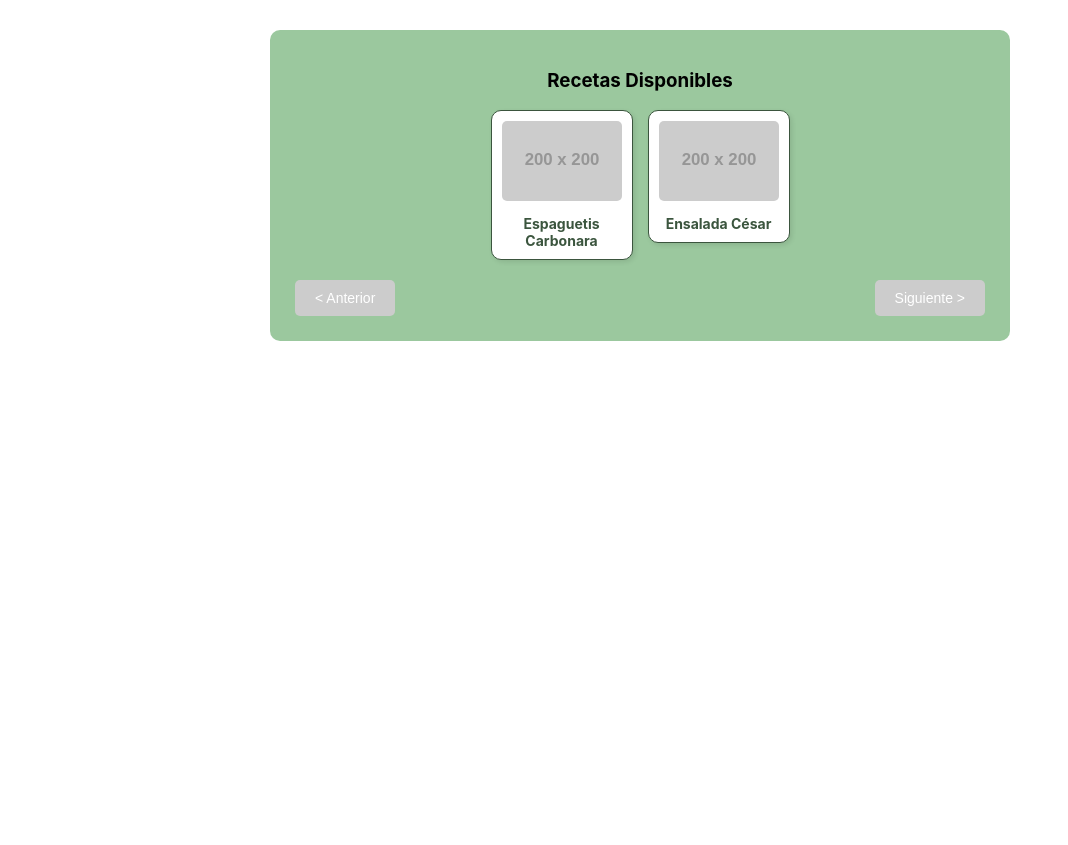
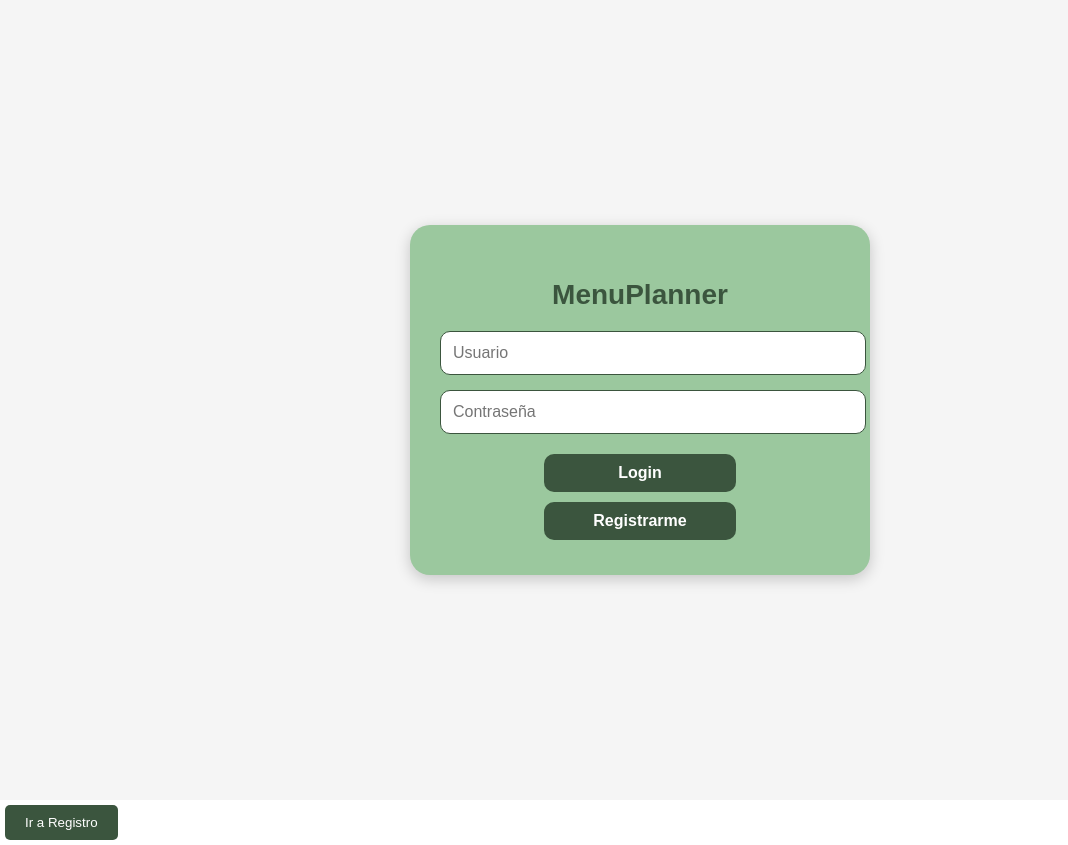
Before and after one commit to nahiacfr/MennuPlanner, a React (Create React App) app in the folder src/menuplanner-frontend/: page / in a window 1280 px wide. Shown: the whole page, without its empty margins (0-1068 px from the left). Before the commit the page ends 800 px from the top, so only its background shows below. Built offline with nearby package versions, Linux system fonts and the light colour scheme.

Commit message:
Login y registro funciona

```diff
--- a/src/menuplanner-frontend/src/App.js
+++ b/src/menuplanner-frontend/src/App.js
@@ -1,50 +1,43 @@
-// src/App.js
-import React from 'react';
+import React, { useState } from 'react';
 import './styles.css';
+import LoginForm from './components/LoginForm';
+import RegisterForm from './components/RegisterForm';
 import RecipeViewer from './components/RecipeViewer';
+import { getRecipes } from './api';
 
 function App() {
-  // Datos de ejemplo para las recetas
-  const availableRecipes = [
-    {
-      name: 'Espaguetis Carbonara',
-      image: 'https://via.placeholder.com/200?text=Carbonara',
-      ingredients: [
-        'Espaguetis: 400 g',
-        'Guanciale (o panceta): 150 g',
-        'Yemas de huevo: 4',
-        'Queso Pecorino Romano: 100 g (rallado)',
-        'Pimienta negra: al gusto',
-        'Sal: al gusto',
-        'Agua: para hervir la pasta',
-      ],
-      instructions: [
-        'Cocinar la Pasta: En una olla grande, lleva a ebullición agua con sal. Agrega los espaguetis y cocina según las instrucciones del paquete hasta que estén al dente.',
-        'Preparar el Guanciale: Mientras la pasta se cocina, corta el guanciale en tiras y colócalo en una sartén grande a fuego medio. Cocina hasta que esté dorado y crujiente. Retira del fuego y reserva.',
-        'Mezclar los Huevos y el Queso: En un bol grande, bate las yemas de huevo y mezcla con el queso rallado y una buena cantidad de pimienta negra.',
-        'Combinar la Pasta: Cuando la pasta esté lista, escúrrela, reservando un poco del agua de cocción. Agrega los espaguetis a la sartén con el guanciale y mezcla bien.',
-        'Añadir la Mezcla de Huevos: Retira la sartén del fuego y agrega rápidamente la mezcla de yemas y queso a la pasta, asegurándote de que el calor residual cocine los huevos. Si la mezcla es demasiado espesa, agrega un poco del agua de cocción reservada para aligerarla.',
-        'Servir: Sirve inmediatamente, espolvoreando más queso y pimienta al gusto.',
-      ],
-    },
-    {
-      name: 'Ensalada César',
-      image: 'https://via.placeholder.com/200?text=Ensalada+César',
-      ingredients: ['Lechuga', 'Pollo', 'Aderezo César', 'Crutones', 'Queso parmesano'],
-      instructions: [
-        'Lava la lechuga y sécala bien.',
-        'Cocina el pollo a la parrilla y córtalo en tiras.',
-        'Prepara el aderezo César y mézclalo con la lechuga.',
-        'Añade los crutones, el pollo y el queso parmesano.',
-        'Sirve inmediatamente.',
-      ],
-    },
-    // Agrega más recetas si es necesario
-  ];
+  const [isLoggedIn, setIsLoggedIn] = useState(false);
+  const [showLogin, setShowLogin] = useState(true);
+  const [recipes, setRecipes] = useState([]);
+  const [token, setToken] = useState(null);
+
+  const handleLogin = async (token) => {
+    setIsLoggedIn(true);
+    setToken(token);
+    const recipes = await getRecipes(); // Obtener recetas tras login
+    setRecipes(recipes);
+  };
 
   return (
     <div className="App">
-      <RecipeViewer availableRecipes={availableRecipes} />
+      {!isLoggedIn ? (
+        showLogin ? (
+          <>
+            <LoginForm onLogin={handleLogin} onSwitchToRegister={() => setShowLogin(false)} />
+            <button onClick={() => setShowLogin(false)}>Ir a Registro</button>
+          </>
+        ) : (
+          <>
+            <RegisterForm onRegister={() => setShowLogin(true)} />
+            <button onClick={() => setShowLogin(true)}>Ir a Login</button>
+          </>
+        )
+      ) : (
+        <>
+          <h2>Recetas Disponibles</h2>
+          <RecipeViewer availableRecipes={recipes} />
+        </>
+      )}
     </div>
   );
 }
--- /dev/null
+++ b/src/menuplanner-frontend/src/api.js
@@ -0,0 +1,46 @@
+// src/api.js
+
+const API_URL = 'http://localhost:5000/api';
+
+// Función para registrar un usuario
+export const register = async (nombre, correo, contrasena) => {
+  const response = await fetch(`${API_URL}/register`, {
+    method: 'POST',
+    headers: { 'Content-Type': 'application/json' },
+    body: JSON.stringify({ nombre, correo, contrasena }),
+  });
+
+  if (!response.ok) {
+    throw new Error((await response.json()).error || 'Error al registrar');
+  }
+
+  return response.json();
+};
+
+// Función para iniciar sesión
+export const login = async (correo, contrasena) => {
+  const response = await fetch(`${API_URL}/login`, {
+    method: 'POST',
+    headers: { 'Content-Type': 'application/json' },
+    body: JSON.stringify({ correo, contrasena }),
+  });
+
+  if (!response.ok) {
+    throw new Error((await response.json()).error || 'Error al iniciar sesión');
+  }
+
+  return response.json(); // Devolverá el token
+};
+
+// Función para obtener recetas
+export const getRecipes = async () => {
+  const response = await fetch(`${API_URL}/recipes`, {
+    method: 'GET',
+  });
+
+  if (!response.ok) {
+    throw new Error('Error al obtener recetas');
+  }
+
+  return response.json(); // Devuelve las recetas
+};
--- a/src/menuplanner-frontend/src/components/LoginForm.js
+++ b/src/menuplanner-frontend/src/components/LoginForm.js
@@ -1,54 +1,43 @@
-// src/components/LoginForm.js
-import React, { useState } from 'react';
+import React, { useState } from "react";
+import { login } from "../api";
 
-const LoginForm = ({ onLogin }) => {
-  const [email, setEmail] = useState('');
-  const [password, setPassword] = useState('');
+const LoginForm = ({ onLogin, onSwitchToRegister }) => {
+  const [correo, setCorreo] = useState("");
+  const [contrasena, setContrasena] = useState("");
+  const [error, setError] = useState("");
 
   const handleSubmit = async (e) => {
     e.preventDefault();
     try {
-      const response = await fetch('http://127.0.0.1:5000/api/login', {
-        method: 'POST',
-        headers: { 'Content-Type': 'application/json' },
-        body: JSON.stringify({ correo: email, contrasena: password }),
-      });
-
-      const data = await response.json();
-      if (response.ok) {
-        alert('Login exitoso');
-        onLogin(data.token); // Aquí puedes manejar el token
-      } else {
-        alert(`Error: ${data.error}`);
-      }
-    } catch (error) {
-      console.error('Error al iniciar sesión:', error);
+      const { token } = await login(correo, contrasena);
+      onLogin(token);
+      setError("");
+    } catch (err) {
+      setError(err.message);
     }
   };
 
   return (
-    <div className="form-container">
-      <h2>MenuPLanner</h2>
-      <form onSubmit={handleSubmit}>
-        <div className="form-group">
-          <label>Usuario:</label>
+    <div className="app-container">
+      <form onSubmit={handleSubmit} className="form-container">
+        <h2>MenuPlanner</h2>
         <input
           type="email"
-            value={email}
-            onChange={(e) => setEmail(e.target.value)}
-            required
+          placeholder="Usuario"
+          value={correo}
+          onChange={(e) => setCorreo(e.target.value)}
         />
-        </div>
-        <div className="form-group">
-          <label>Contraseña:</label>
         <input
           type="password"
-            value={password}
-            onChange={(e) => setPassword(e.target.value)}
-            required
+          placeholder="Contraseña"
+          value={contrasena}
+          onChange={(e) => setContrasena(e.target.value)}
         />
+        <div>
+          <button type="submit">Login</button>
+          <button type="button" onClick={onSwitchToRegister}>Registrarme</button>
         </div>
-        <button type="submit">LOGIN</button>
+        {error && <p className="error">{error}</p>}
       </form>
     </div>
   );
--- a/src/menuplanner-frontend/src/components/RegisterForm.js
+++ b/src/menuplanner-frontend/src/components/RegisterForm.js
@@ -1,63 +1,54 @@
-// src/components/RegisterForm.js
-import React, { useState } from 'react';
+import React, { useState } from "react";
+import { register } from "../api";
 
-const RegisterForm = () => {
-  const [name, setName] = useState('');
-  const [email, setEmail] = useState('');
-  const [password, setPassword] = useState('');
+const RegisterForm = ({ onRegister }) => {
+  const [nombre, setNombre] = useState("");
+  const [correo, setCorreo] = useState("");
+  const [contrasena, setContrasena] = useState("");
+  const [error, setError] = useState("");
+  const [success, setSuccess] = useState("");
 
   const handleSubmit = async (e) => {
     e.preventDefault();
     try {
-      const response = await fetch('http://127.0.0.1:5000/api/register', {
-        method: 'POST',
-        headers: { 'Content-Type': 'application/json' },
-        body: JSON.stringify({ nombre: name, correo: email, contrasena: password }),
-      });
-
-      const data = await response.json();
-      if (response.ok) {
-        alert('Registro exitoso');
-      } else {
-        alert(`Error: ${data.error}`);
-      }
-    } catch (error) {
-      console.error('Error al registrarse:', error);
+      const response = await register(nombre, correo, contrasena);
+      setSuccess(response.message);
+      setError("");
+      onRegister();
+    } catch (err) {
+      setError(err.message);
+      setSuccess("");
     }
   };
 
   return (
-    <div className="form-container">
-      <h2>MenuPLanner</h2>
-      <form onSubmit={handleSubmit}>
-        <div className="form-group">
-          <label>Nombre:</label>
+    <div className="app-container">
+      <form onSubmit={handleSubmit} className="form-container">
+        <h2>Registro</h2>
         <input
           type="text"
-            value={name}
-            onChange={(e) => setName(e.target.value)}
-            required
+          placeholder="Nombre"
+          value={nombre}
+          onChange={(e) => setNombre(e.target.value)}
         />
-        </div>
-        <div className="form-group">
-          <label>Usuario:</label>
         <input
           type="email"
-            value={email}
-            onChange={(e) => setEmail(e.target.value)}
-            required
+          placeholder="Correo"
+          value={correo}
+          onChange={(e) => setCorreo(e.target.value)}
         />
-        </div>
-        <div className="form-group">
-          <label>Contraseña:</label>
         <input
           type="password"
-            value={password}
-            onChange={(e) => setPassword(e.target.value)}
-            required
+          placeholder="Contraseña"
+          value={contrasena}
+          onChange={(e) => setContrasena(e.target.value)}
         />
+        <div>
+          <button type="submit">Registrar</button>
+          <button type="button">Ir a Login</button>
         </div>
-        <button type="submit">REGISTRARME</button>
+        {error && <p className="error">{error}</p>}
+        {success && <p className="success">{success}</p>}
       </form>
     </div>
   );
--- a/src/menuplanner-frontend/src/styles.css
+++ b/src/menuplanner-frontend/src/styles.css
@@ -1,12 +1,85 @@
-/* src/styles.css */
+/* Contenedor principal para centrar el formulario */
+.app-container {
+  display: flex;
+  justify-content: center;
+  align-items: center;
+  height: 100vh; /* Altura completa de la ventana */
+  background-color: #F5F5F5; /* Color de fondo suave */
+}
+
+/* Contenedor de los formularios */
 .form-container {
-    background-color: #9BC89E;
-    padding: 20px;
-    border-radius: 10px;
-    max-width: 400px;
-    margin: 50px auto;
-    text-align: center;
+  background-color: #9BC89E; /* Color de fondo verde */
+  padding: 30px;
+  border-radius: 20px; /* Bordes redondeados */
+  box-shadow: 0 4px 15px rgba(0, 0, 0, 0.2); /* Sombra para efecto emergente */
+  max-width: 400px;
+  width: 100%;
+  text-align: center;
+}
+
+/* Título del formulario */
+.form-container h2 {
+  color: #3B553E;
+  font-family: 'Arial', sans-serif;
+  font-size: 28px;
+  margin-bottom: 20px;
+}
+
+/* Campos de entrada */
+.form-container input {
+  width: 100%;
+  padding: 12px;
+  border-radius: 10px; /* Bordes redondeados */
+  border: 1px solid #3B553E;
+  margin-bottom: 15px;
+  font-size: 16px;
+}
+
+/* Botones */
+.form-container button {
+  width: 48%; /* Ajusta el tamaño para botones lado a lado */
+  padding: 10px;
+  background-color: #3B553E;
+  color: white;
+  border: none;
+  border-radius: 10px; /* Bordes redondeados */
+  cursor: pointer;
+  font-size: 16px;
+  font-weight: bold;
+  transition: background-color 0.3s ease, transform 0.2s ease;
+  margin: 5px;
+}
+
+.form-container button:hover {
+  background-color: #2E4A34;
+  transform: scale(1.05); /* Pequeño zoom al pasar */
+}
+
+/* Mensajes de error y éxito */
+.form-container .error {
+  color: #FF4C4C;
+  font-size: 14px;
+  margin-top: 10px;
+}
+
+.form-container .success {
+  color: #3B553E;
+  font-size: 14px;
+  margin-top: 10px;
+}
+
+/* Estilos responsivos */
+@media (max-width: 768px) {
+  .form-container {
+    max-width: 90%; /* Ajuste para pantallas pequeñas */
   }
+
+  .form-container button {
+    width: 100%; /* Botones apilados */
+  }
+}
+
 
   h2 {
     color: #3B553E;
```
Also changed, not shown: 1 other file (tests, documents, lock files or other folders). Lines whose indentation alone changed are shown as unchanged.
